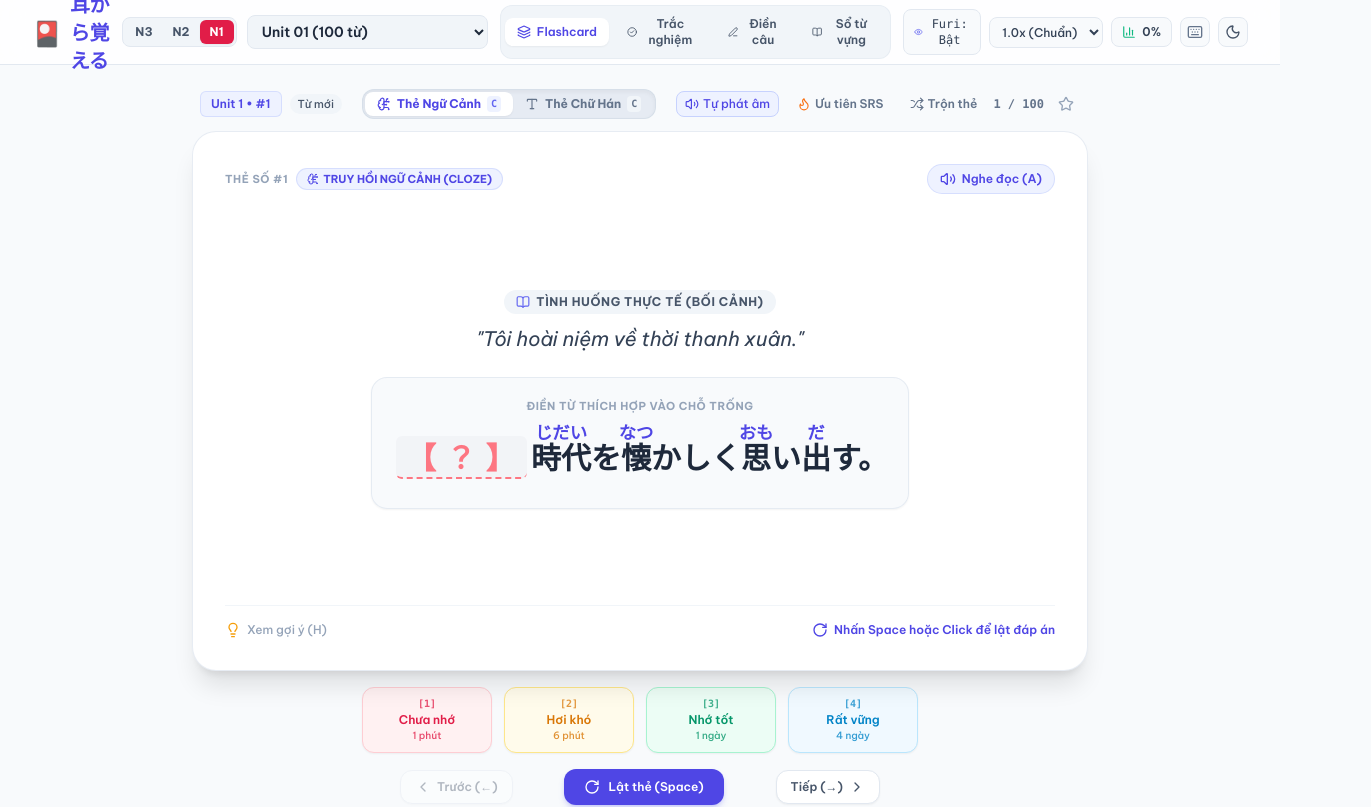
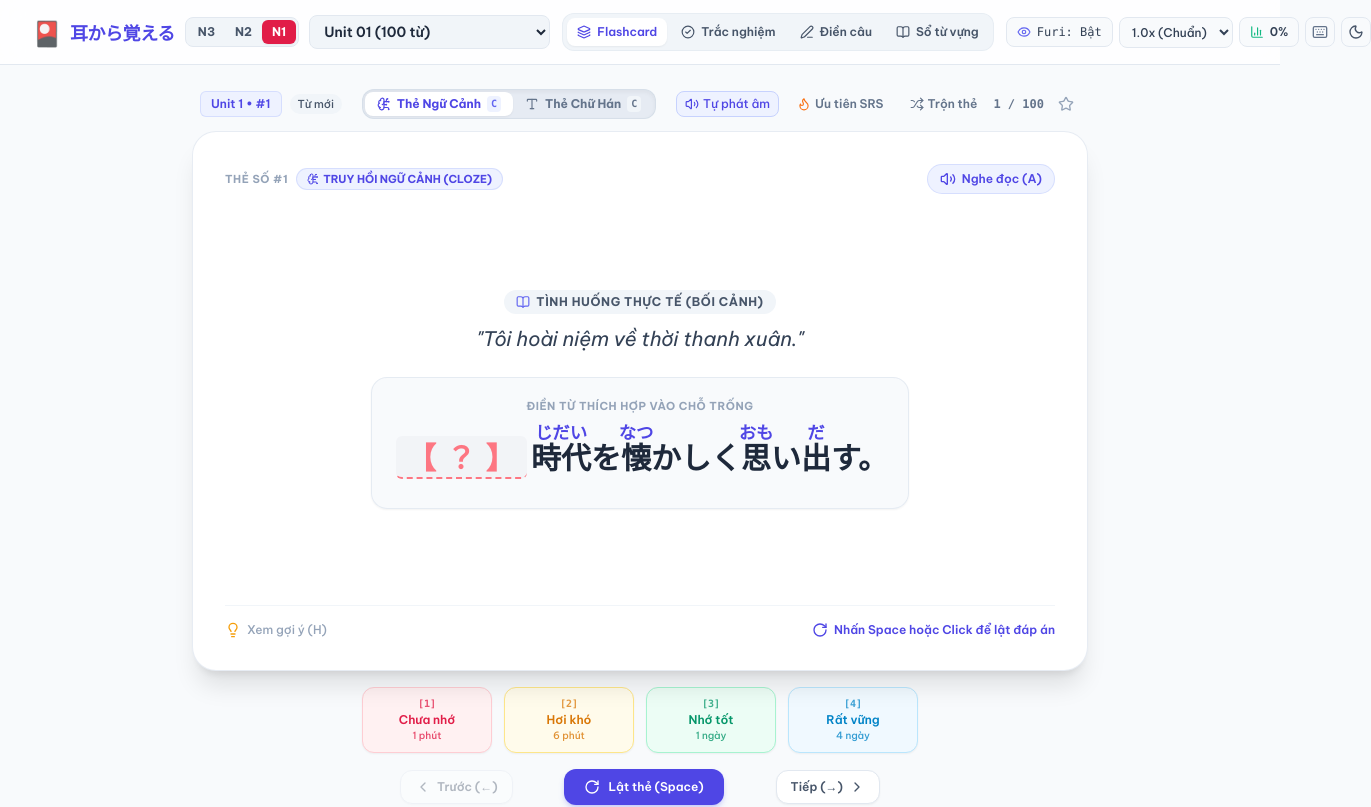
Before and after one commit to bkhntrung/Mimikara-JLPT, a React (Vite) app: page / in a window 1280 px wide. Shown: the top 807 px of the page, 1371 px wide, since content can reach past the window. Built offline with nearby package versions, Linux system fonts and the light colour scheme; the HTML template or start-up script is replaced by a standard one.

Commit message:
style(header): prevent button and title line wrapping with whitespace-nowrap

```diff
--- a/src/components/Header.jsx
+++ b/src/components/Header.jsx
@@ -41,10 +41,10 @@ export default function Header({
         <div className="flex items-center justify-between h-16 gap-3">
 
           {/* Logo & Level Switcher & Unit Selector */}
-          <div className="flex items-center gap-2.5">
-            <div className="flex items-center gap-2 font-japanese font-black text-xl text-indigo-600 dark:text-indigo-400">
+          <div className="flex items-center gap-2.5 shrink-0">
+            <div className="flex items-center gap-2 font-japanese font-black text-lg text-indigo-600 dark:text-indigo-400 whitespace-nowrap shrink-0">
               <span className="text-2xl">🎴</span>
-              <span className="hidden sm:inline tracking-tight">耳から覚える</span>
+              <span className="hidden xl:inline tracking-tight whitespace-nowrap">耳から覚える</span>
             </div>
 
             {/* Level Selector Pills: N3, N2, N1 */}
@@ -86,73 +86,73 @@ export default function Header({
           </div>
 
           {/* Mode Switcher Pills */}
-          <nav className="hidden md:flex items-center gap-1.5 p-1 bg-slate-100 dark:bg-slate-800/80 rounded-xl border border-slate-200/60 dark:border-slate-700/60">
+          <nav className="hidden md:flex items-center gap-1 p-1 bg-slate-100 dark:bg-slate-800/80 rounded-xl border border-slate-200/60 dark:border-slate-700/60 whitespace-nowrap shrink-0">
             <button
               onClick={() => onSelectMode('flashcard')}
-              className={`flex items-center gap-1.5 px-3 py-1.5 text-xs font-semibold rounded-lg transition-all ${
+              className={`flex items-center gap-1.5 px-2.5 py-1.5 text-xs font-semibold rounded-lg whitespace-nowrap transition-all ${
                 studyMode === 'flashcard'
                   ? 'bg-white dark:bg-slate-900 text-indigo-600 dark:text-indigo-400 shadow-sm'
                   : 'text-slate-600 dark:text-slate-400 hover:text-slate-900 dark:hover:text-slate-200'
               }`}
             >
-              <Layers className="w-3.5 h-3.5" />
+              <Layers className="w-3.5 h-3.5 shrink-0" />
               <span>Flashcard</span>
             </button>
 
             <button
               onClick={() => onSelectMode('quiz')}
-              className={`flex items-center gap-1.5 px-3 py-1.5 text-xs font-semibold rounded-lg transition-all ${
+              className={`flex items-center gap-1.5 px-2.5 py-1.5 text-xs font-semibold rounded-lg whitespace-nowrap transition-all ${
                 studyMode === 'quiz'
                   ? 'bg-white dark:bg-slate-900 text-indigo-600 dark:text-indigo-400 shadow-sm'
                   : 'text-slate-600 dark:text-slate-400 hover:text-slate-900 dark:hover:text-slate-200'
               }`}
             >
-              <CheckCircle2 className="w-3.5 h-3.5" />
+              <CheckCircle2 className="w-3.5 h-3.5 shrink-0" />
               <span>Trắc nghiệm</span>
             </button>
 
             <button
               onClick={() => onSelectMode('cloze')}
-              className={`flex items-center gap-1.5 px-3 py-1.5 text-xs font-semibold rounded-lg transition-all ${
+              className={`flex items-center gap-1.5 px-2.5 py-1.5 text-xs font-semibold rounded-lg whitespace-nowrap transition-all ${
                 studyMode === 'cloze'
                   ? 'bg-white dark:bg-slate-900 text-indigo-600 dark:text-indigo-400 shadow-sm'
                   : 'text-slate-600 dark:text-slate-400 hover:text-slate-900 dark:hover:text-slate-200'
               }`}
             >
-              <Edit3 className="w-3.5 h-3.5" />
+              <Edit3 className="w-3.5 h-3.5 shrink-0" />
               <span>Điền câu</span>
             </button>
 
             <button
               onClick={() => onSelectMode('dictionary')}
-              className={`flex items-center gap-1.5 px-3 py-1.5 text-xs font-semibold rounded-lg transition-all ${
+              className={`flex items-center gap-1.5 px-2.5 py-1.5 text-xs font-semibold rounded-lg whitespace-nowrap transition-all ${
                 studyMode === 'dictionary'
                   ? 'bg-white dark:bg-slate-900 text-indigo-600 dark:text-indigo-400 shadow-sm'
                   : 'text-slate-600 dark:text-slate-400 hover:text-slate-900 dark:hover:text-slate-200'
               }`}
             >
-              <BookOpen className="w-3.5 h-3.5" />
+              <BookOpen className="w-3.5 h-3.5 shrink-0" />
               <span>Sổ từ vựng</span>
             </button>
           </nav>
 
           {/* Quick Toolbar */}
-          <div className="flex items-center gap-2">
+          <div className="flex items-center gap-1.5 shrink-0 whitespace-nowrap">
 
             {/* Furigana Mode Toggle Button */}
             <button
               onClick={onToggleFurigana}
               title={`Furigana: ${furiganaMode === 'show' ? 'Hiện' : furiganaMode === 'hover' ? 'Rê chuột hiện' : 'Ẩn'}`}
-              className="px-2.5 py-1.5 rounded-lg border border-slate-200 dark:border-slate-700 bg-slate-50 dark:bg-slate-800 text-slate-700 dark:text-slate-300 hover:bg-slate-100 dark:hover:bg-slate-700 text-xs font-medium flex items-center gap-1.5 transition-colors"
+              className="px-2.5 py-1.5 rounded-lg border border-slate-200 dark:border-slate-700 bg-slate-50 dark:bg-slate-800 text-slate-700 dark:text-slate-300 hover:bg-slate-100 dark:hover:bg-slate-700 text-xs font-medium flex items-center gap-1.5 whitespace-nowrap transition-colors"
             >
-              <Eye className="w-3.5 h-3.5 text-indigo-500" />
-              <span className="hidden sm:inline font-mono">
+              <Eye className="w-3.5 h-3.5 text-indigo-500 shrink-0" />
+              <span className="hidden sm:inline font-mono whitespace-nowrap">
                 {furiganaMode === 'show' ? 'Furi: Bật' : furiganaMode === 'hover' ? 'Furi: Hover' : 'Furi: Tắt'}
               </span>
             </button>
 
             {/* Sound Speed Dropdown */}
-            <div className="relative hidden sm:block">
+            <div className="relative hidden lg:block">
               <select
                 value={soundSpeed}
                 onChange={(e) => onChangeSoundSpeed(Number(e.target.value))}
@@ -169,13 +169,13 @@ export default function Header({
             <button
               onClick={onOpenStats}
               title={`Đã thuộc ${learnedCount}/${totalWordsCount} từ (${percentLearned}%) - Bấm xem chi tiết SRS`}
-              className="relative px-2.5 py-1.5 rounded-lg border border-slate-200 dark:border-slate-700 bg-slate-50 dark:bg-slate-800 text-slate-700 dark:text-slate-300 hover:bg-slate-100 dark:hover:bg-slate-700 text-xs font-medium flex items-center gap-1.5 transition-colors"
+              className="relative px-2.5 py-1.5 rounded-lg border border-slate-200 dark:border-slate-700 bg-slate-50 dark:bg-slate-800 text-slate-700 dark:text-slate-300 hover:bg-slate-100 dark:hover:bg-slate-700 text-xs font-medium flex items-center gap-1.5 whitespace-nowrap transition-colors"
             >
-              <BarChart3 className="w-3.5 h-3.5 text-emerald-500" />
-              <span className="hidden sm:inline font-semibold">
+              <BarChart3 className="w-3.5 h-3.5 text-emerald-500 shrink-0" />
+              <span className="hidden sm:inline font-semibold whitespace-nowrap">
                 {learnedCount > 0 ? `${learnedCount} từ (${percentLearned}%)` : `${percentLearned}%`}
               </span>
-              <span className="sm:hidden font-semibold">
+              <span className="sm:hidden font-semibold whitespace-nowrap">
                 {learnedCount > 0 ? `${learnedCount} từ` : '0%'}
               </span>
             </button>
```
